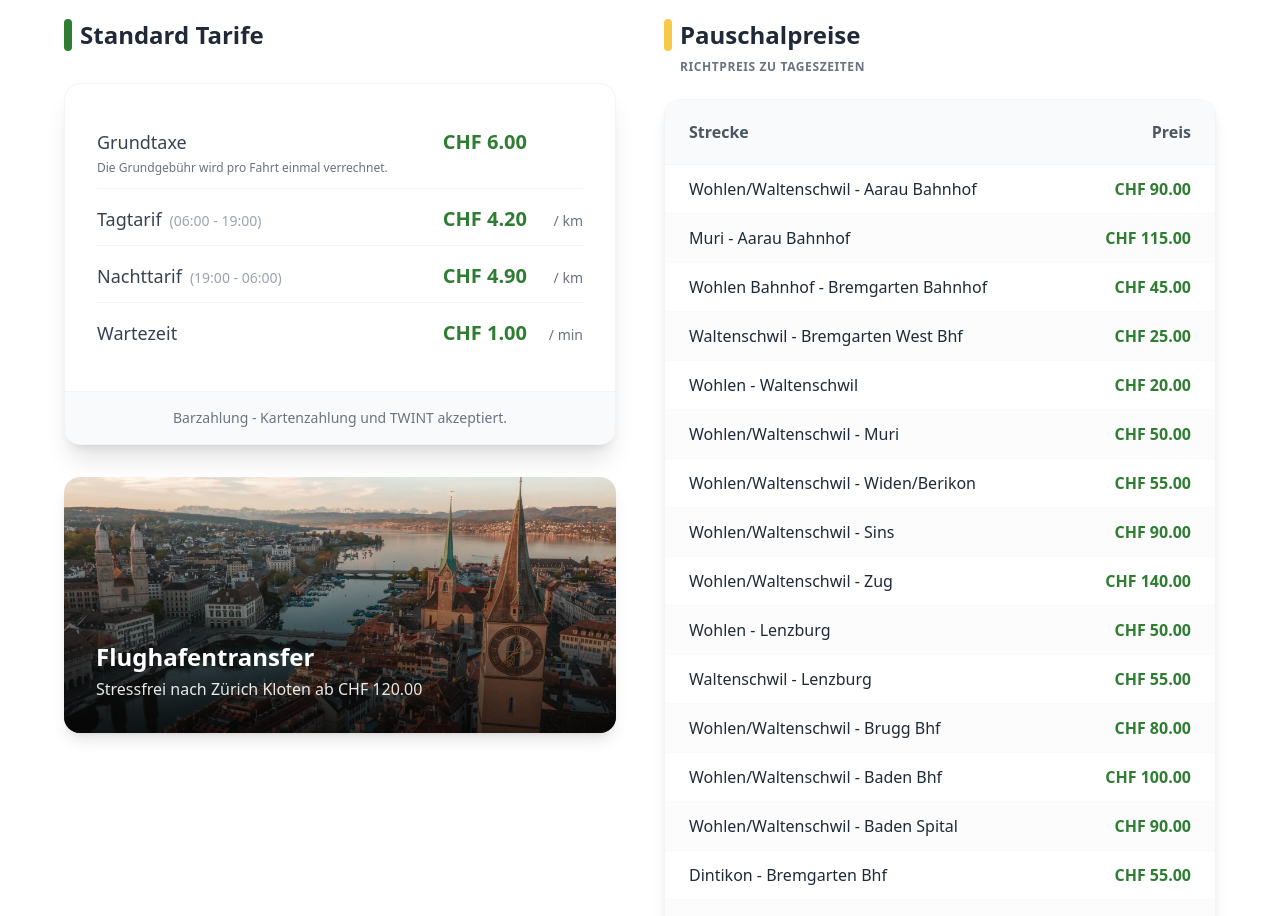
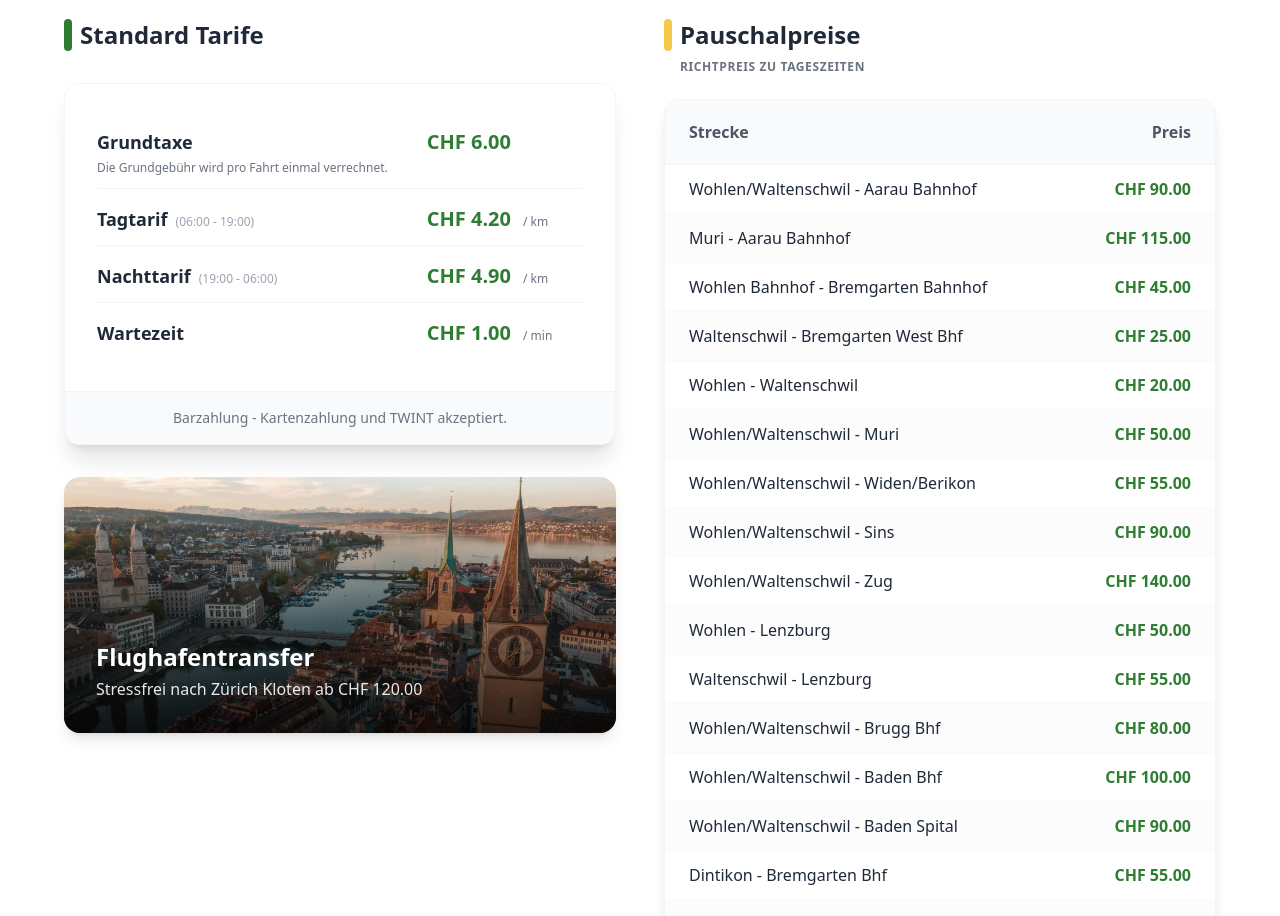
Before and after one commit to teocanKS/taxiech, a Nuxt app: page / in a window 1280 px wide. Shown: the part 1840-2756 px from the top of the page. Built offline with nearby package versions, Linux system fonts and the light colour scheme.

Commit message:
UI: Strict Grid Layout (4rem) for Pricing Table

```diff
--- a/pages/index.vue
+++ b/pages/index.vue
@@ -125,42 +125,42 @@ useHead({
                 <div class="bg-white rounded-2xl shadow-xl border border-gray-100 overflow-hidden">
                   <div class="p-8 space-y-1">
                     <!-- Grundtaxe -->
-                    <div class="grid grid-cols-[1fr_auto_auto] items-baseline gap-2 border-b border-gray-100 py-3">
+                    <div class="grid grid-cols-[1fr_auto_4rem] items-baseline gap-2 border-b border-gray-100 py-3">
                       <div>
-                          <span class="text-lg font-medium text-gray-700 block">Grundtaxe</span>
+                          <span class="text-lg font-bold text-gray-800 block">Grundtaxe</span>
                           <p class="text-xs text-gray-500 mt-1">Die Grundgebühr wird pro Fahrt einmal verrechnet.</p>
                       </div>
                       <div class="text-right font-bold text-primary text-xl">CHF 6.00</div>
-                      <div class="w-12 text-sm text-gray-400 text-right"></div>
+                      <div class="text-xs text-gray-400 pl-1"></div>
                     </div>
 
                     <!-- Tagtarif -->
-                    <div class="grid grid-cols-[1fr_auto_auto] items-baseline gap-2 border-b border-gray-100 py-3">
+                    <div class="grid grid-cols-[1fr_auto_4rem] items-baseline gap-2 border-b border-gray-100 py-3">
                       <div>
-                        <span class="text-lg font-medium text-gray-700">Tagtarif</span>
-                        <span class="text-sm font-normal text-gray-400 ml-2">(06:00 - 19:00)</span>
+                        <span class="text-lg font-bold text-gray-800">Tagtarif</span>
+                        <span class="text-xs font-normal text-gray-400 ml-2">(06:00 - 19:00)</span>
                       </div>
                       <div class="text-right font-bold text-primary text-xl">CHF 4.20</div>
-                      <div class="w-12 text-sm text-gray-500 text-right whitespace-nowrap">/ km</div>
+                      <div class="text-xs text-gray-500 pl-1">/ km</div>
                     </div>
 
                     <!-- Nachttarif -->
-                    <div class="grid grid-cols-[1fr_auto_auto] items-baseline gap-2 border-b border-gray-100 py-3">
+                    <div class="grid grid-cols-[1fr_auto_4rem] items-baseline gap-2 border-b border-gray-100 py-3">
                       <div>
-                        <span class="text-lg font-medium text-gray-700">Nachttarif</span>
-                        <span class="text-sm font-normal text-gray-400 ml-2">(19:00 - 06:00)</span>
+                        <span class="text-lg font-bold text-gray-800">Nachttarif</span>
+                        <span class="text-xs font-normal text-gray-400 ml-2">(19:00 - 06:00)</span>
                       </div>
                       <div class="text-right font-bold text-primary text-xl">CHF 4.90</div>
-                      <div class="w-12 text-sm text-gray-500 text-right whitespace-nowrap">/ km</div>
+                      <div class="text-xs text-gray-500 pl-1">/ km</div>
                     </div>
 
                     <!-- Wartezeit -->
-                    <div class="grid grid-cols-[1fr_auto_auto] items-baseline gap-2 py-3">
+                    <div class="grid grid-cols-[1fr_auto_4rem] items-baseline gap-2 py-3">
                       <div>
-                        <span class="text-lg font-medium text-gray-700">Wartezeit</span>
+                        <span class="text-lg font-bold text-gray-800">Wartezeit</span>
                       </div>
                       <div class="text-right font-bold text-primary text-xl">CHF 1.00</div>
-                      <div class="w-12 text-sm text-gray-500 text-right whitespace-nowrap">/ min</div>
+                      <div class="text-xs text-gray-500 pl-1">/ min</div>
                     </div>
                   </div>
                    <div class="bg-gray-50 px-8 py-4 text-center text-sm text-gray-500 border-t border-gray-100">
```
